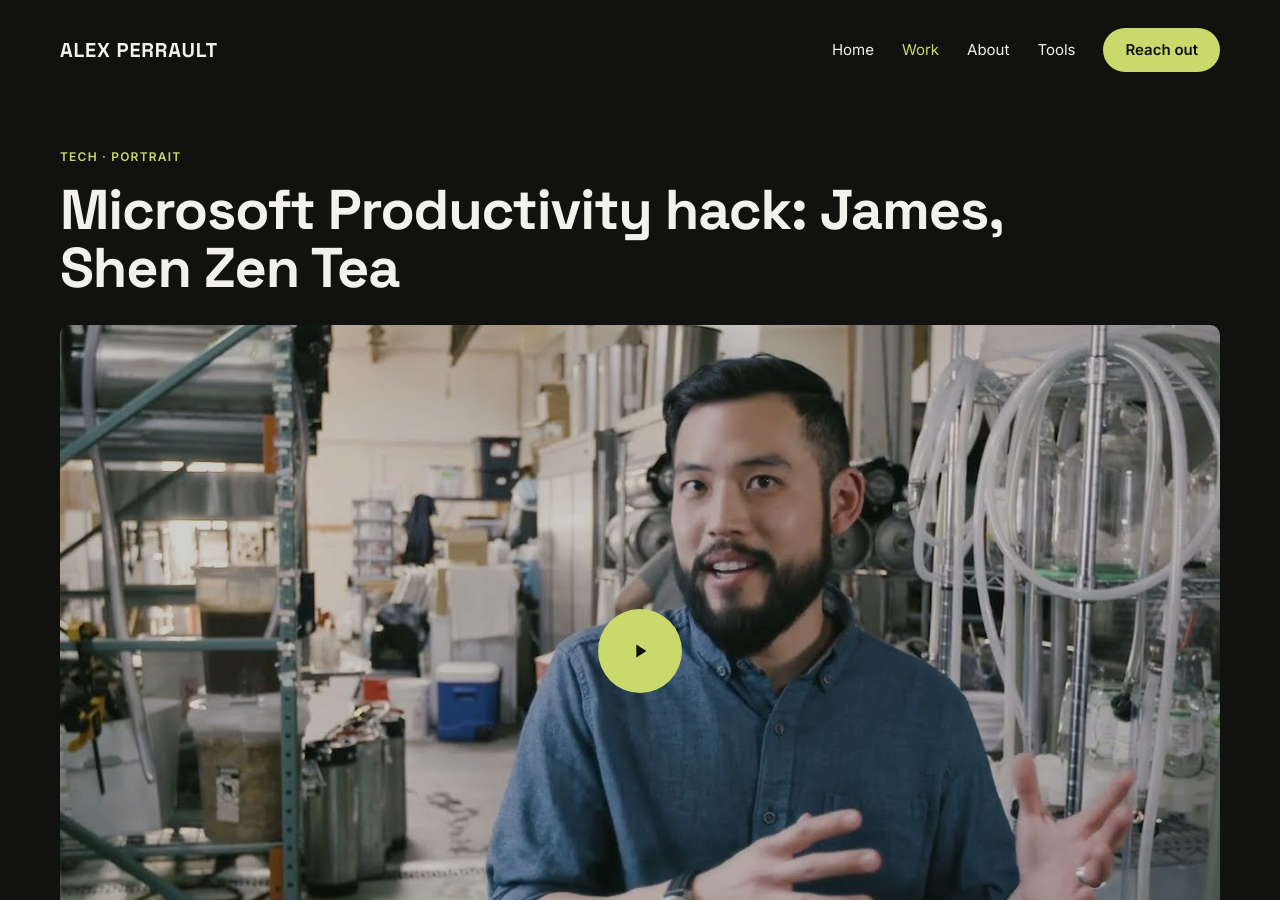
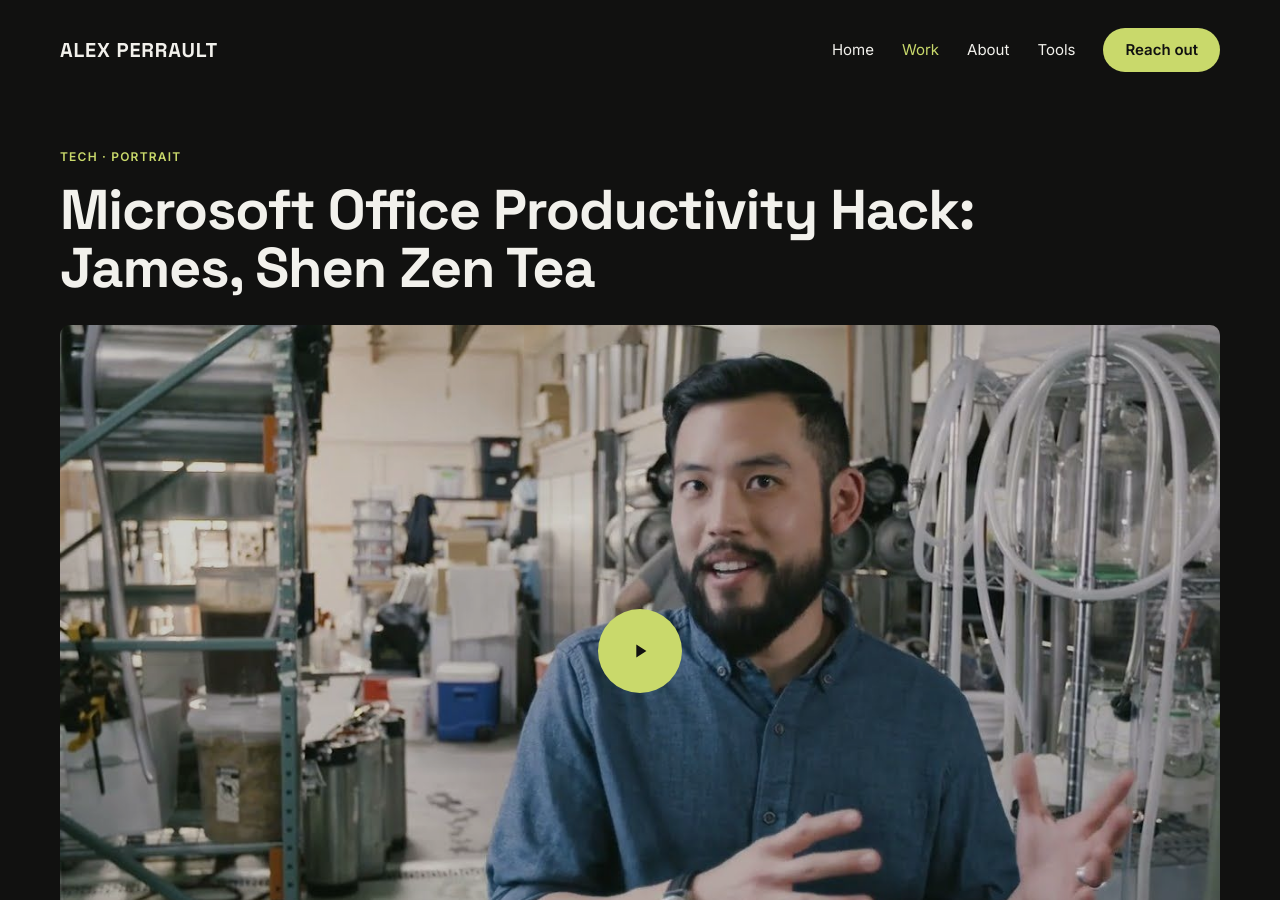
Before and after one commit to evillollive/evillollive.github.io, a Jekyll site: the page built from _films/productivity-james.md, in a window 1280 px wide and 900 px high. Built offline with Jekyll 4.4.1, drawn with Linux system fonts in a browser that asks for light colours.

Commit message:
Office Productivity Hack titles; Sayana and Sanitation also tagged Nonprofit
Co-Authored-By: Claude Opus 5.5 <noreply@anthropic.com>
Claude-Session: https://claude.ai/code/session_01UJbywNZyqkevWV4qp282DV

```diff
--- a/_films/productivity-james.md
+++ b/_films/productivity-james.md
@@ -1,5 +1,5 @@
 ---
-title: "Microsoft Productivity hack: James, Shen Zen Tea"
+title: "Microsoft Office Productivity Hack: James, Shen Zen Tea"
 client: "Microsoft"
 youtube: "dMu035xsuWA"
 tags: ["Tech", "Portraits"]
```
Also changed, not shown: _films/productivity-tom.md (+1 -1 lines), _films/sanitation-india.md (+2 -2 lines), _films/sayana-press.md (+2 -2 lines).
